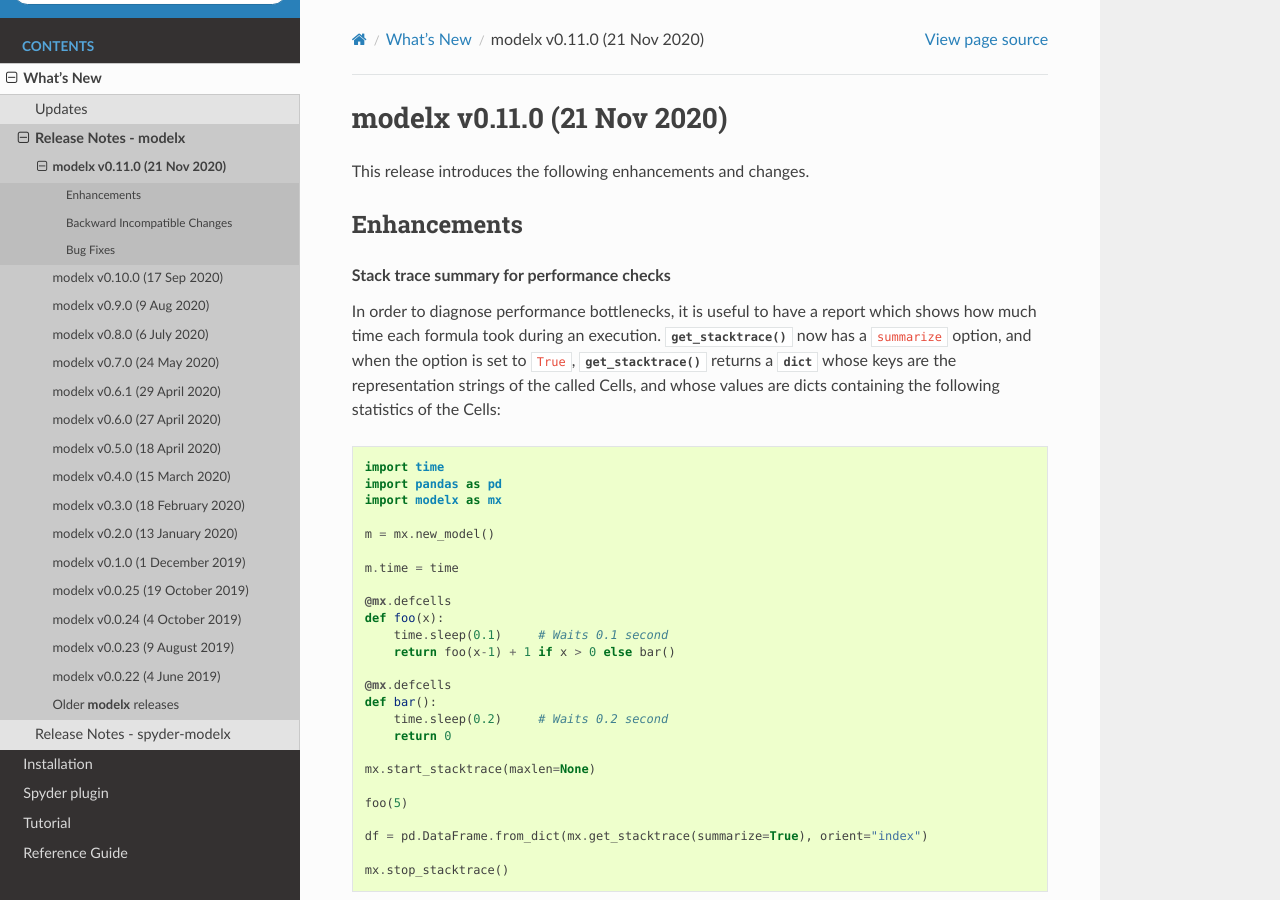
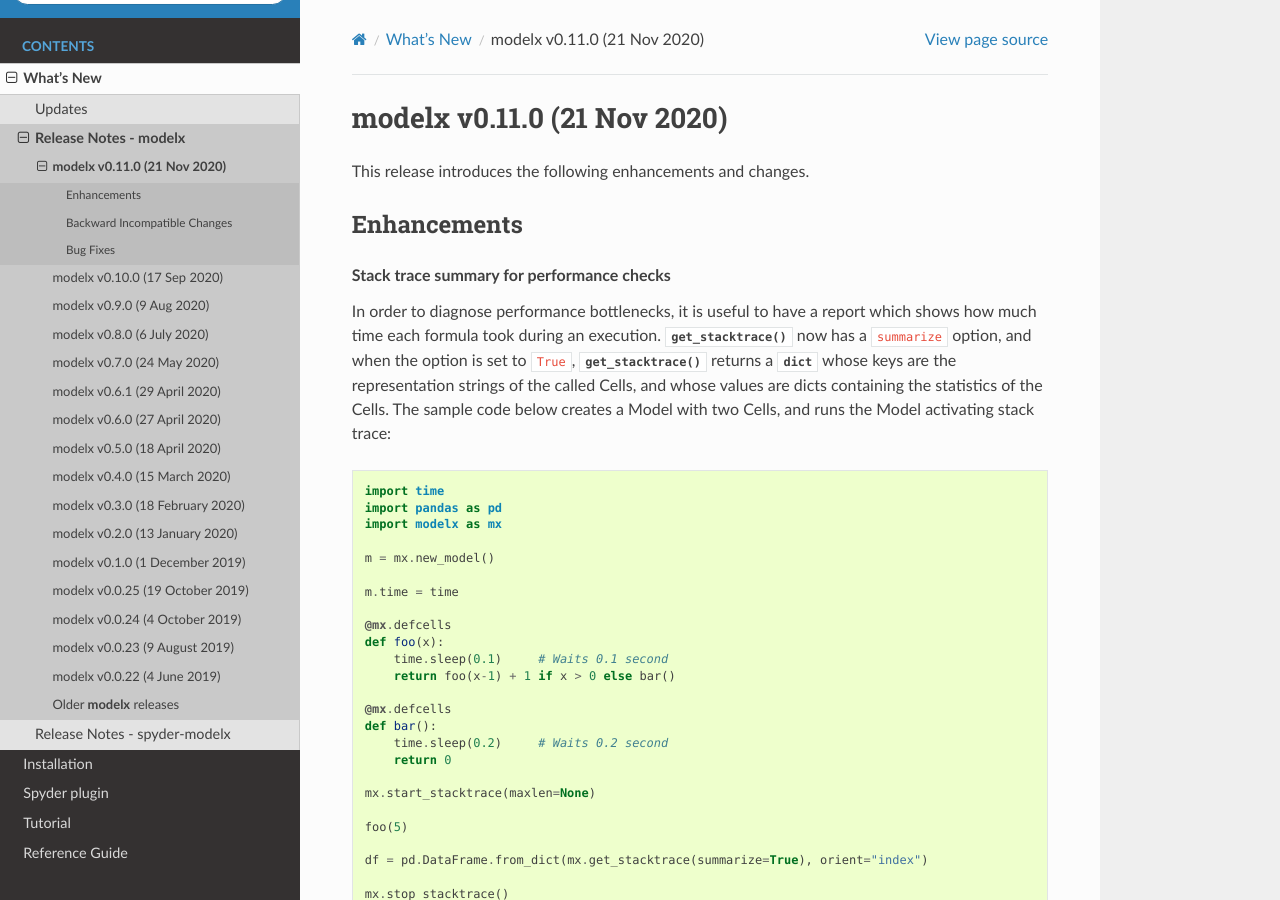
Before and after one commit to fumitoh/modelx, a Sphinx documentation site: the page built from doc/source/releases/relnotes_v0_11_0.rst, in a window 1280 px wide and 900 px high. Built offline with Sphinx 7.4.7 and the Read the Docs theme 2.0.0, drawn with Linux system fonts in a browser that asks for light colours.

Commit message:
DOC: Update relnotes v0.11.0

```diff
--- a/doc/source/releases/relnotes_v0_11_0.rst
+++ b/doc/source/releases/relnotes_v0_11_0.rst
@@ -17,7 +17,9 @@
 when the option is set to ``True``, :func:`~modelx.get_stacktrace`
 returns a :obj:`dict` whose keys are the representation
 strings of the called Cells, and whose values are dicts
-containing the following statistics of the Cells::
+containing the statistics of the Cells.
+The sample code below creates a Model with two Cells,
+and runs the Model activating stack trace::
 
     import time
     import pandas as pd
```
